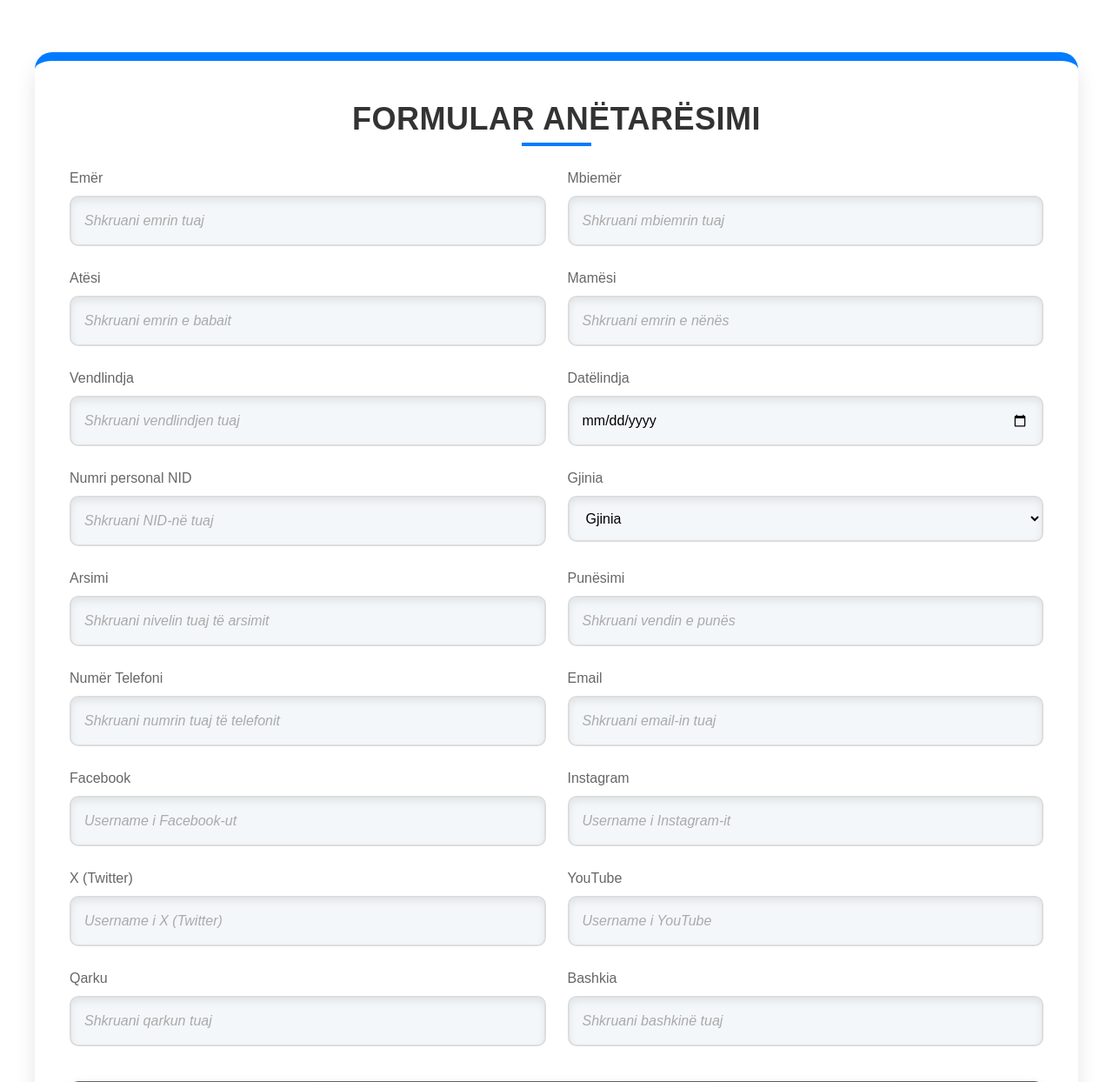
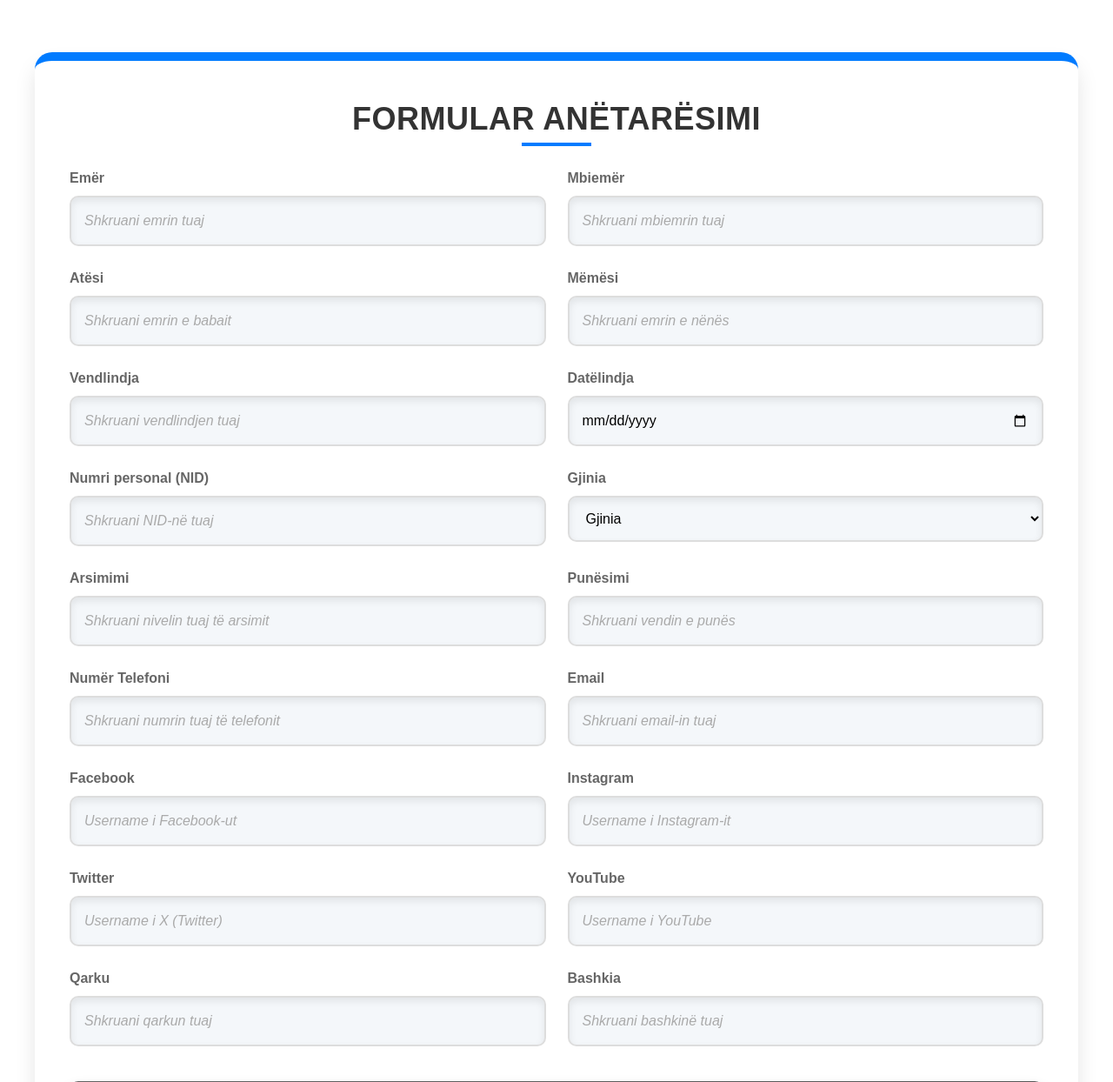
Before and after one commit to KlajdiMexhaj/LevizjaDjathtas1912, a Django app: page /anetarsimi/ in a window 1280 px wide. Shown: the part 72-1316 px from the top of the page at 87% size. Run offline with Django 5.2, Linux system fonts and the light colour scheme; some libraries are stand-ins or nearby versions.

Commit message:
Anetarsimi Commit PAGE2

```diff
--- a/djathtasApp/models.py
+++ b/djathtasApp/models.py
@@ -30,7 +30,7 @@ class Anetarsimi(models.Model):
     vendlindja = models.CharField(max_length=100)
     datelindja = models.DateField()
     nid = models.CharField(max_length=20, unique=True)
-    gjinia = models.CharField(max_length=10, choices=[('male', 'Mashkull'), ('female', 'Femër')])
+    gjinia = models.CharField(max_length=10, choices=[('male', 'Mashkull'), ('female', 'Femër'),('other','Tjeter')])
     arsimi = models.CharField(max_length=200)
     punesimi = models.CharField(max_length=200)
     numer_telefoni = models.CharField(max_length=15)
--- a/djathtasApp/static/css/style.css
+++ b/djathtasApp/static/css/style.css
@@ -990,7 +990,7 @@
 
 /* Label styling */
 .form-group label {
-    font-weight: 500;
+    font-weight: 800;
     color: #666;
     margin-bottom: 8px;
     font-size: 16px;
--- a/djathtasApp/templates/anetarsimi.html
+++ b/djathtasApp/templates/anetarsimi.html
@@ -27,7 +27,7 @@
             <input type="text" id="atesi" name="atesi" placeholder="Shkruani emrin e babait" required>
         </div>
         <div class="form-group">
-            <label for="mamesi">Mamësi</label>
+            <label for="mamesi">Mëmësi</label>
             <input type="text" id="mamesi" name="mamesi" placeholder="Shkruani emrin e nënës" required>
         </div>
         <div class="form-group">
@@ -39,7 +39,7 @@
             <input type="date" id="datelindja" name="datelindja" required>
         </div>
         <div class="form-group">
-            <label for="nid">Numri personal NID</label>
+            <label for="nid">Numri personal (NID)</label>
             <input type="text" id="nid" name="nid" placeholder="Shkruani NID-në tuaj" required>
         </div>
         <div class="form-group">
@@ -48,10 +48,11 @@
                 <option value="" disabled selected>Gjinia</option>
                 <option value="male">Mashkull</option>
                 <option value="female">Femër</option>
+                <option value="other">Tjetër</option>
             </select>
         </div>
         <div class="form-group">
-            <label for="arsimi">Arsimi</label>
+            <label for="arsimi">Arsimimi</label>
             <input type="text" id="arsimi" name="arsimi" placeholder="Shkruani nivelin tuaj të arsimit" required>
         </div>
         <div class="form-group">
@@ -75,7 +76,7 @@
             <input type="text" id="instagram" name="instagram" placeholder="Username i Instagram-it">
         </div>
         <div class="form-group">
-            <label for="x">X (Twitter)</label>
+            <label for="x">Twitter</label>
             <input type="text" id="x" name="x" placeholder="Username i X (Twitter)">
         </div>
         <div class="form-group">
```
